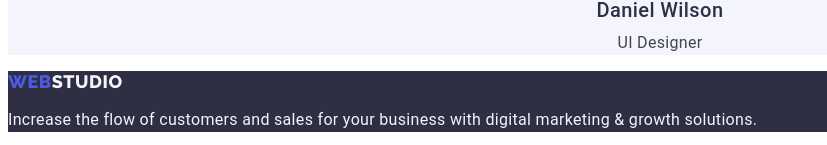
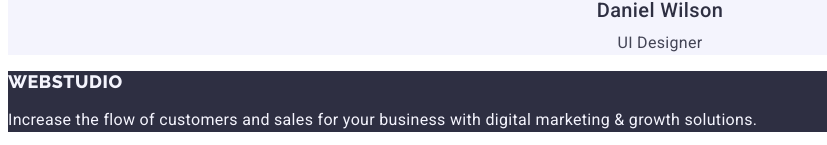
Before and after one commit to DevMasterX/goit-markup-hw-02, a plain HTML site: page index.html in a window 1280 px wide. Shown: the part 3042-3187 px from the top of the page, 0-827 px from the left. Drawn offline with Linux system fonts and the light colour scheme.

Commit message:
правки

```diff
--- a/css/styles.css
+++ b/css/styles.css
@@ -17,7 +17,7 @@
 }
 
 body {
-  font-family: 'Roboto';
+  font-family: 'Roboto', sana-serif;
   background-color: var(--primary-white-color);
   color: var(--primary-text-color);
 }
--- a/index.html
+++ b/index.html
@@ -7,6 +7,10 @@
     <title>Document</title>
     <link rel="preconnect" href="https://fonts.googleapis.com" />
     <link rel="preconnect" href="https://fonts.gstatic.com" crossorigin />
+    <link
+      href="https://fonts.googleapis.com/css2?family=Roboto:wght@300;400;500;700;900&display=swap"
+      rel="stylesheet"
+    />
     <link
       href="https://fonts.googleapis.com/css2?family=Raleway:wght@400;500;700;800;900&display=swap"
       rel="stylesheet"
@@ -120,7 +124,7 @@
     </main>
     <footer class="footer">
       <a class="footer-logo" href="./index.html">
-        <span class="web">Web</span>Studio</a
+        <span class="web"></span> WebStudio</a
       >
       <p class="footer-text">
         Increase the flow of customers and sales for your business with digital
```
Also changed, not shown: portfolio.html (+4 -0 lines).
